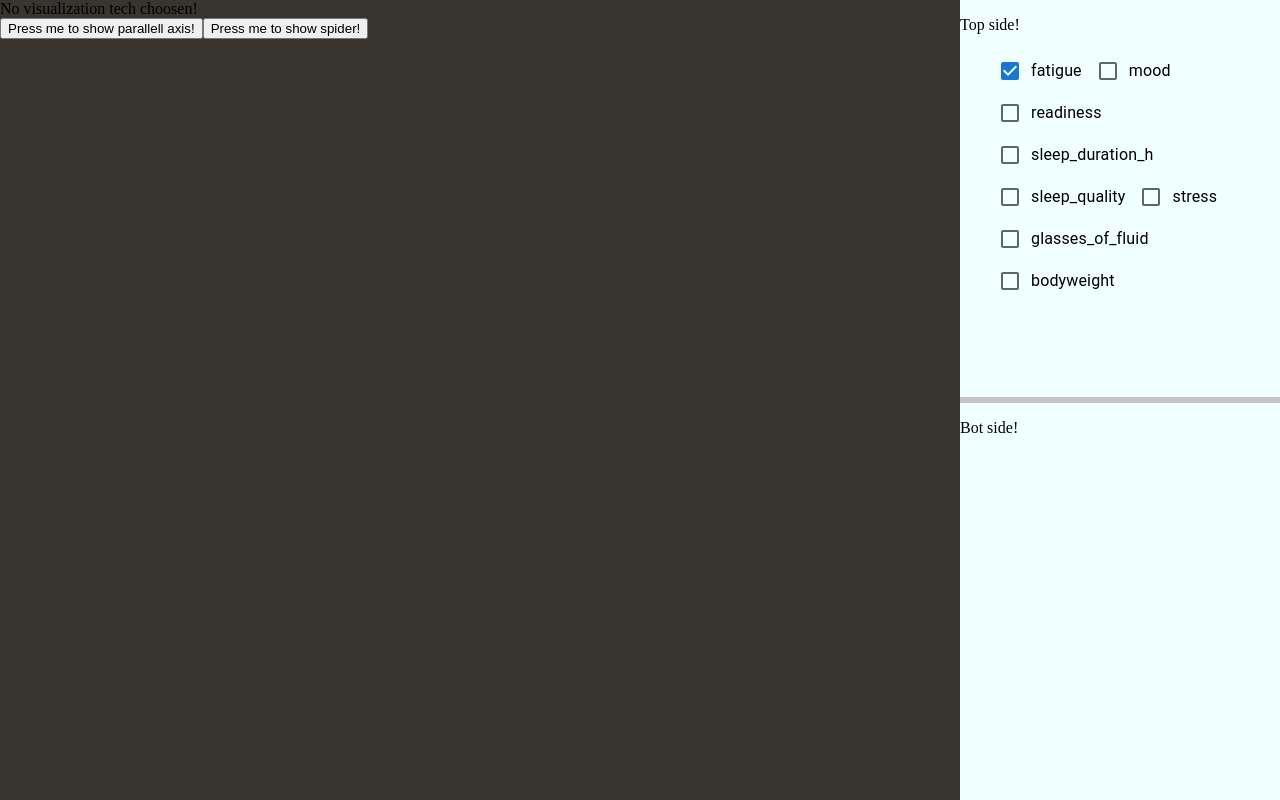
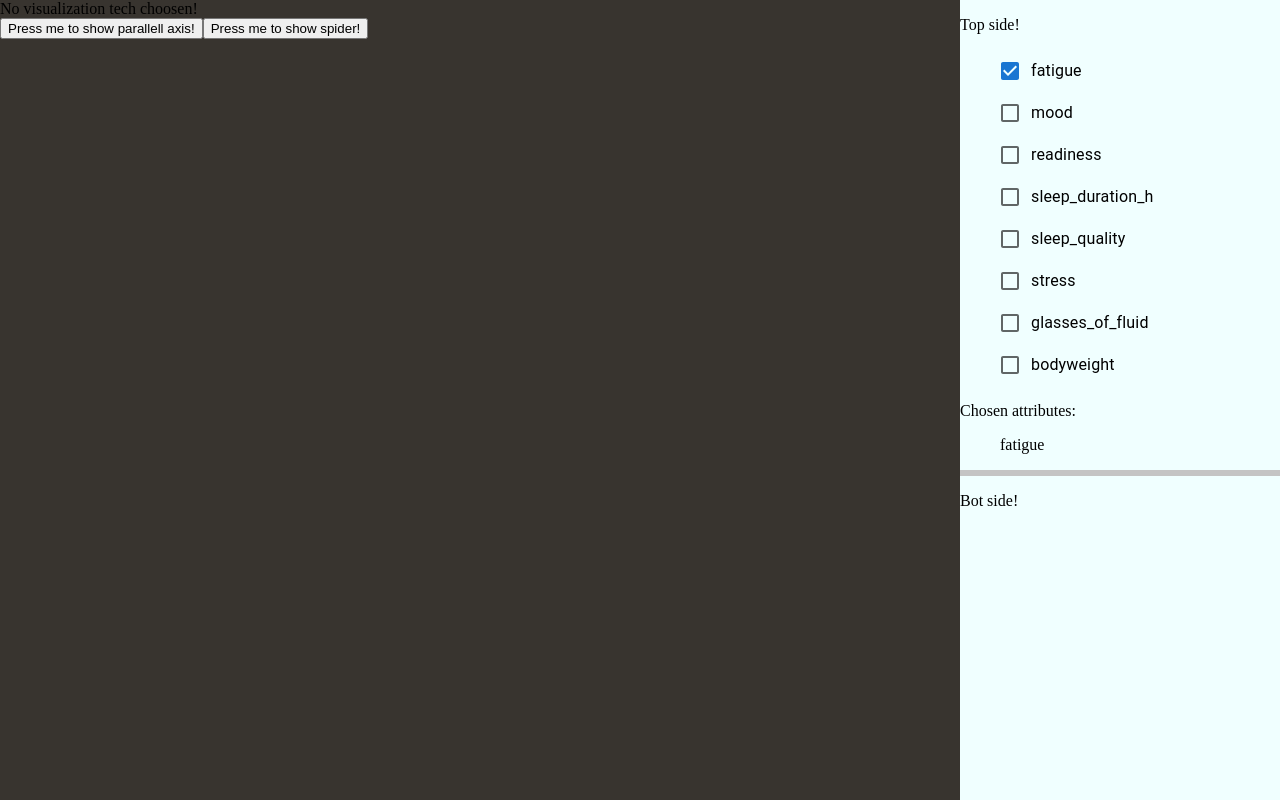
Before and after one commit to davidstyrbjorn/lifestyle-data-visualization-tnm048, a React (Create React App) app in the folder info-vis-react-app/: page / in a window 1280 px wide. Both pictures are taken after a click on the label "fatigue". Built offline with nearby package versions, Linux system fonts and the light colour scheme.

Commit message:
List formatting and small test

```diff
--- a/info-vis-react-app/src/components/AttributeList.tsx
+++ b/info-vis-react-app/src/components/AttributeList.tsx
@@ -13,7 +13,7 @@ const AttributeList: React.FC<{}> = () => {
 
     // Removes the index of the attribute clicked from selectedattributes
     const removeSelectedAttribute = (i: number) => {
-        setAttribute({...attribute, selectedAttributes: [...attribute.selectedAttributes.filter(index => index != i)]})
+        setAttribute({...attribute, selectedAttributes: [...attribute.selectedAttributes.filter(index => index !== i)]})
     }
 
     // Switching ticked state on the checkbox
@@ -32,17 +32,31 @@ const AttributeList: React.FC<{}> = () => {
         return attribute.selectedAttributes.includes(index);
     }
 
-    // @TODO: Fix flist formatting
     return (<div>
         <ul>
             {attribute.availableAttributes.map((val, idx) => {
-                return (                                            // Checked is a variable              // onChange is a function handler
-                    <FormControlLabel control={<Checkbox checked = {isAttributeSelected(idx)} onChange = {() => onCheckBoxChange(idx)} />} label={val} />
+                return (
+                    <div className = "checkbox">
+                                                                     {/*Checked is a variable                 onChange is a function handler*/}
+                        <FormControlLabel control={<Checkbox checked = {isAttributeSelected(idx)} onChange = {() => onCheckBoxChange(idx)} />} label={val} />
+                    </div>
                 )
             })}
+        </ul>
+
+        Chosen attributes:
+        <ul>
+            {
+                // Just to check the selection works
+                attribute.selectedAttributes.map((val, idx) => {
+                    return (
+                        <div className = "checkbox">
+                            {attribute.availableAttributes[val]}
+                        </div>
+                    )
+                })}
         </ul>
     </div>);
 }
 
-
 export default AttributeList;
--- a/info-vis-react-app/src/styles/index.css
+++ b/info-vis-react-app/src/styles/index.css
@@ -32,3 +32,8 @@ body {
 .sidebar .bot {
     flex: 1;
 }
+
+.checkbox {
+    display: block;
+    align-items: center;
+}
```
